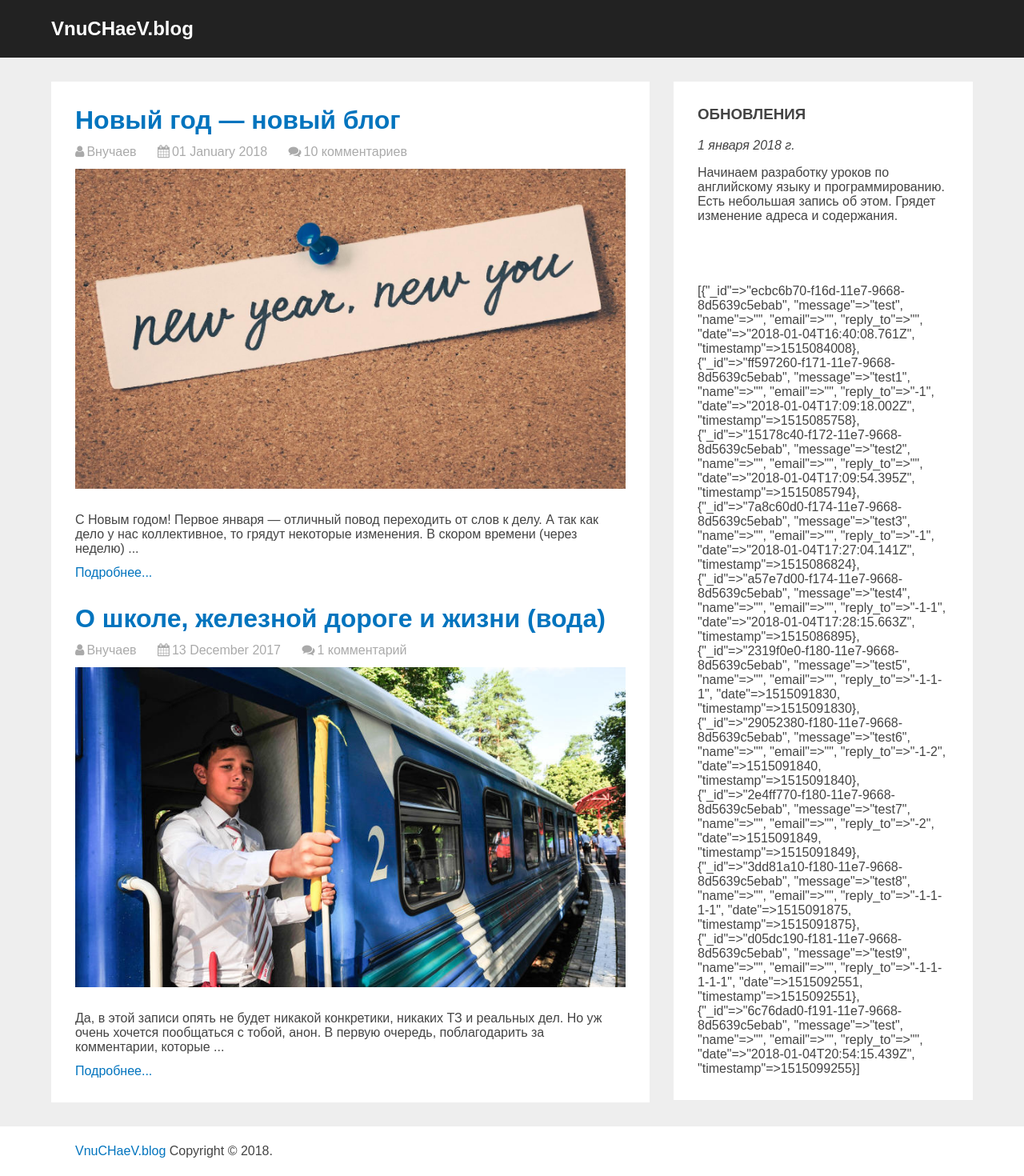
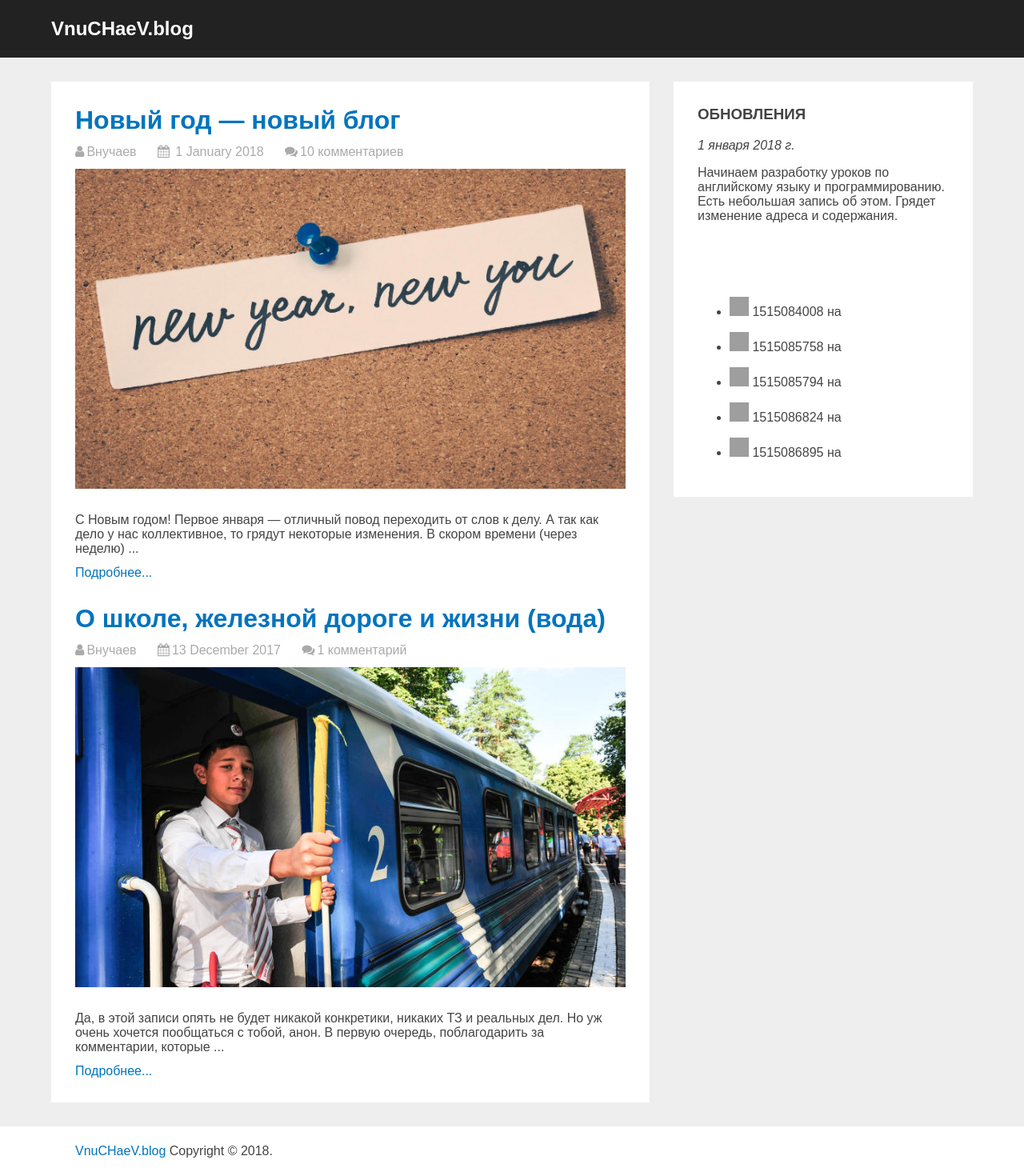
Before and after one commit to vitoyucepi/blog, a Jekyll site: the page built from index.html, in a window 1280 px wide. Shown: the whole page at 80% size. Built offline with Jekyll 4.4.1, drawn with Linux system fonts in a browser that asks for light colours; grey boxes are pictures that could not be loaded.

Commit message:
last comments

```diff
--- a/_includes/comment.html
+++ b/_includes/comment.html
@@ -4,7 +4,7 @@
     <div class="commentbody">
         <div class="commentheader">
             <div class="commentauthor">{{ include.name | default: "Аноним" | escape }}</div>
-            <div class="commentdate">{{ include.timestamp | date: "%d %B %Y" | escape }}</div>
+            <div class="commentdate">{{ include.timestamp | date: "%e %B %Y" | escape }}</div>
         </div>
         <div class="commentmessage">{{ include.message | escape }}</div>
         <label class="response" for="{{ id }}">Ответить</label>
--- a/_includes/lastcomments.html
+++ b/_includes/lastcomments.html
@@ -4,4 +4,14 @@
         {% assign comments = comments | concat: localcomments %}
     {% endif %}
 {% endfor %}
-{{ comments | sort: "timestamp" | inspect }}
+{% for comment in comments limit:5 %}
+    <ul>
+        <li>
+            <span class="commentavatar"><img src="https://www.gravatar.com/avatar/{{ comment.email | default: '' | escape }}?s=24&d=monsterid"></span>
+            <span class="commentauthor">{{ comment.name | escape }}</span>
+            <span class="commentdate">{{ comment.timestamp | date " %e %B %Y в %H:%M"}}</span>
+            <span class="commentlink"> на <a href=""></a></span>
+            <span class="commentexcerpt"></span>
+        </li>
+    </ul>
+{% endfor %}
--- a/_layouts/post.html
+++ b/_layouts/post.html
@@ -21,7 +21,7 @@ layout: default
             <img class="postimage" src="{{ site.baseurl }}/{{ page.image }}">
             <h1>{{ page.title }}</h1>
             <div class="postauthor"><i class="fa fa-user"></i>{{ page.author }}</div>
-            <div class="postdate"><i class="fa fa-calendar"></i>{{ page.date | date: "%d %B %Y" }}</div>
+            <div class="postdate"><i class="fa fa-calendar"></i>{{ page.date | date: "%e %B %Y" }}</div>
         </div>
         <div id="postcontent">
             {{ content }}
--- a/index.html
+++ b/index.html
@@ -25,7 +25,7 @@ layout: main
             <div class="postheader">
                 <h1><a href="{{ site.baseurl | append: post.url }}">{{ post.title }}</a></h1>
                 <div class="postauthor"><i class="fa fa-user"></i>{{ post.author }}</div>
-                <div class="postdate"><i class="fa fa-calendar"></i>{{ post.date | date: "%d %B %Y" }}</div>
+                <div class="postdate"><i class="fa fa-calendar"></i>{{ post.date | date: "%e %B %Y" }}</div>
                 <div class="postcomments"><i class="fa fa-comments"></i>{{ result }}</div>
                 <a href="{{ site.baseurl | append: post.url }}">
                     <img class="postimage" src="{{ site.baseurl }}/{{ post.image }}">
```
